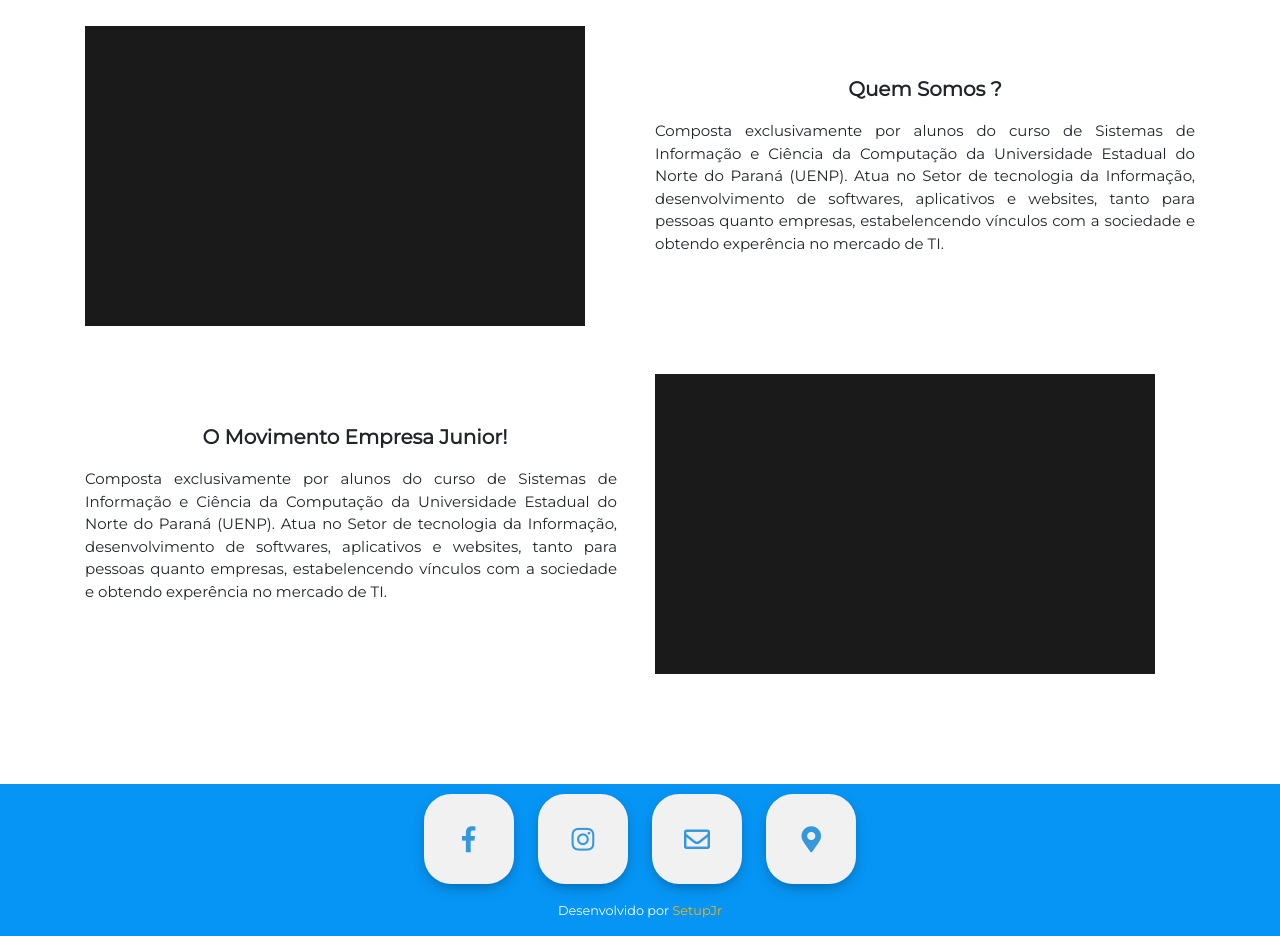
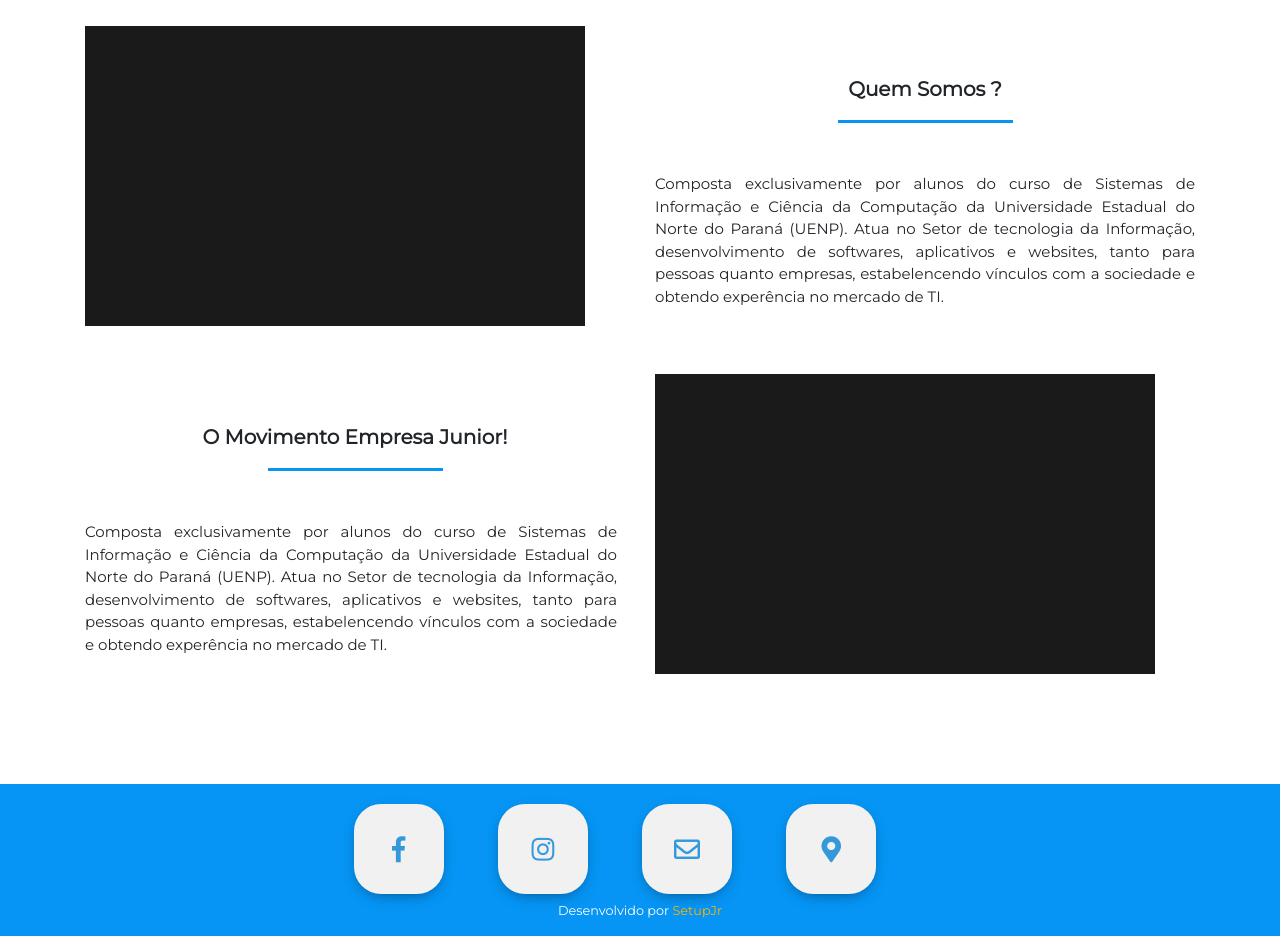
Before and after one commit to danielgrando/SetupJr, a website: page src/index.html in a window 1280 px wide. Shown: the part 2820-3756 px from the top of the page. Drawn offline with Linux system fonts and the light colour scheme.

Commit message:
Mudanças

```diff
--- a/src/css/style.scss
+++ b/src/css/style.scss
@@ -166,7 +166,7 @@ header .nav-item a:hover::after{
     width: 90px;
     height: 90px;
     background: #f1f1f1;
-    margin: 10px;
+    margin: 20px 50px 0px 0px;
     border-radius: 30%;
     box-shadow: 0 5px 15px -5px #00000070;
     color: #3498db;
--- a/src/index.html
+++ b/src/index.html
@@ -232,6 +232,7 @@
                 </div>
                 <div class="col-md-6">
                     <p class="text-center mt-5 titulo-sobre">Quem Somos ?</p>
+                    <hr class="hr">
                     <p class="texto-sobre text-justify">
                         Composta exclusivamente por alunos do curso de Sistemas de Informação e Ciência da Computação da
                         Universidade Estadual do Norte do Paraná (UENP). Atua no Setor de tecnologia da Informação,
@@ -243,6 +244,7 @@
             <div class="row mt-5">
                 <div class="col-md-6">
                     <p class="text-center mt-5 titulo-sobre">O Movimento Empresa Junior! </p>
+                    <hr class="hr">
                     <p class="texto-sobre text-justify mr-2">
                         Composta exclusivamente por alunos do curso de Sistemas de Informação e Ciência da Computação da
                         Universidade Estadual do Norte do Paraná (UENP). Atua no Setor de tecnologia da Informação,
```
Also changed, not shown: src/css/style.css, 1 other file.
